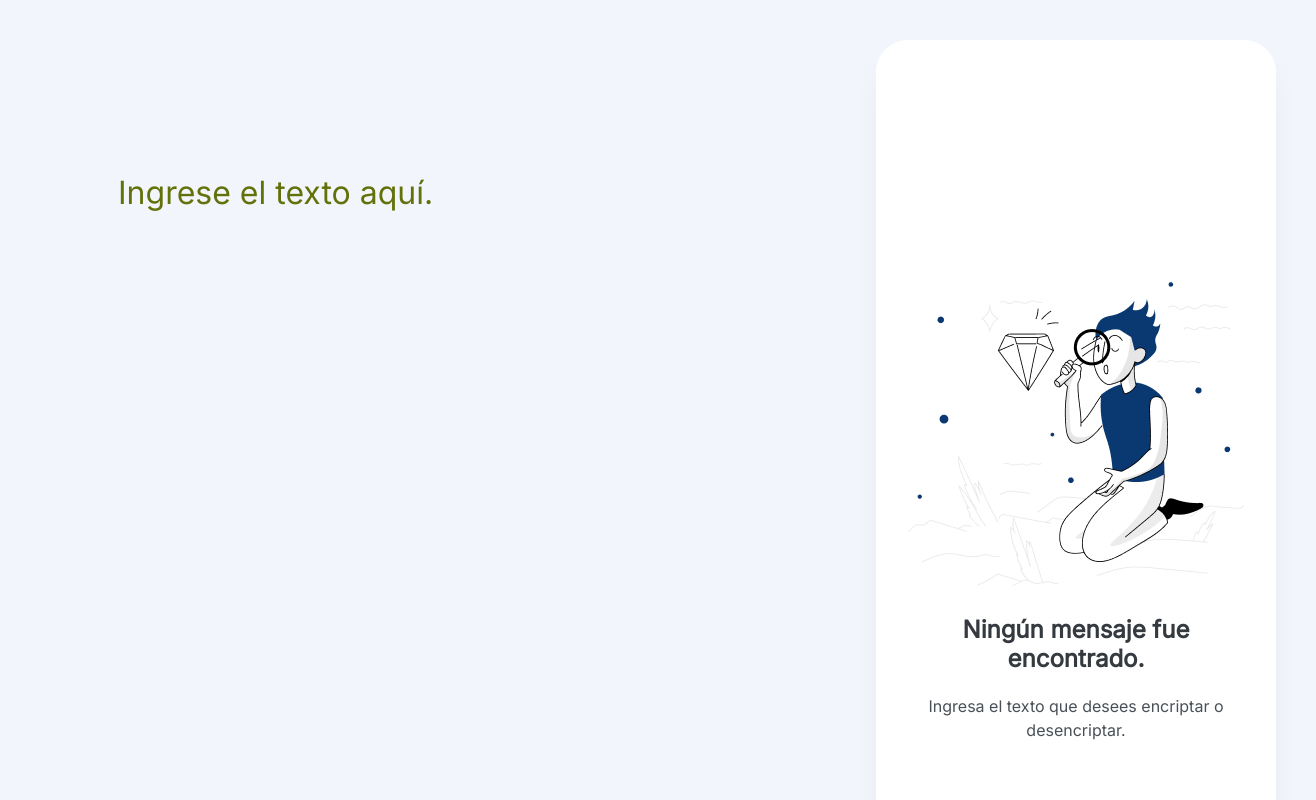
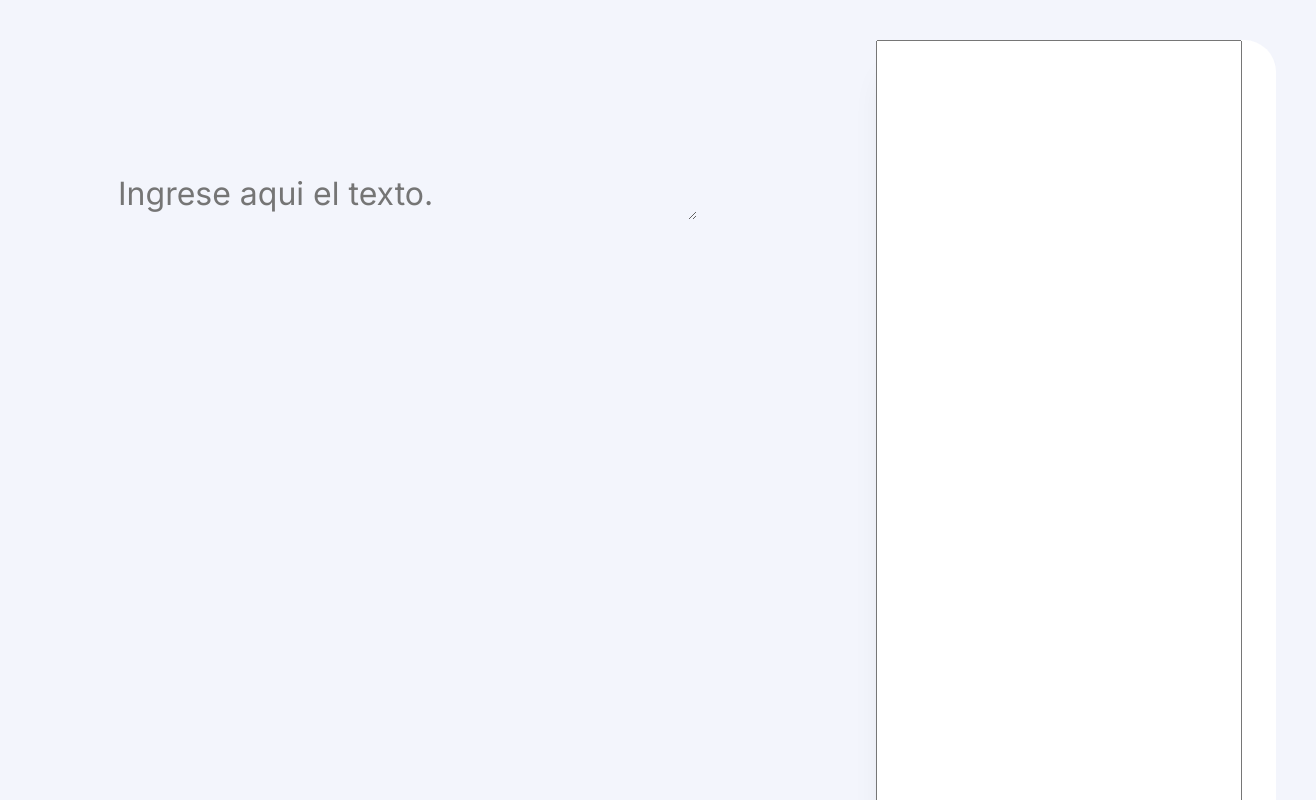
Before and after one commit to AndyDevla/AluraChallenge, a plain HTML site: page index.html in a window 1280 px wide. Shown: the top 800 px of the page, 1316 px wide, since content can reach past the window. Drawn offline with nearby package versions, Linux system fonts and the light colour scheme.

Commit message:
added encryt feature

```diff
--- a/index.html
+++ b/index.html
@@ -6,9 +6,12 @@
     <meta http-equiv="X-UA-Compatible" content="IE=edge">
     <meta name="viewport" content="width=device-width, initial-scale=1.0">
     <title>Encriptador/Desencriptador</title>
-    <link rel="stylesheet" href="style.css" />
+    <link rel="stylesheet" href="reset.css"/>
+    <link rel="stylesheet" href="style.css"/>
     <link rel="stylesheet" href="https://fonts.googleapis.com/css2?family=Inter">
-
+    <link href="img/Vector.png" rel="icon">
+    <link href="img/Vector.png" rel="apple-touch-icon">
+    <link rel="stylesheet" href="https://cdnjs.cloudflare.com/ajax/libs/aos/2.3.4/aos.css" integrity="sha512-1cK78a1o+ht2JcaW6g8OXYwqpev9+6GqOkz9xmBN9iUUhIndKtxwILGWYOSibOKjLsEdjyjZvYDq/cZwNeak0w==" crossorigin="anonymous" referrerpolicy="no-referrer" />
 </head>
 
 <body>
@@ -24,7 +27,10 @@
         </div>
 
         <div class="frameMuneco">
-            <img id="muneco" src="img/Muñeco.png" alt="Muñeco" />
+
+                <textarea placeholder=" " class="textboxDecrypt" id="textboxDecrypt"></textarea>
+
+            <img id="muneco" src="img/Muñeco.png" alt="Muñeco"/>
             <div>
                 <div id="textoMuneco1">
                     <span>Ningún mensaje fue encontrado.</span>
@@ -33,19 +39,32 @@
                     <span>Ingresa el texto que desees encriptar o desencriptar.</span>
                 </div>
             </div>
+            <div style="text-align: center; ">
+
+            </div>
+            <button type="button" class="buttonCopiar" id="buttonCopiar" onclick="buttonCopiar()">Copiar</button>
         </div>
 
-        <input class="textboxEncrypt" id="textboxEncrypt" value="Ingrese el texto aquí.">
+        <!-- <input class="textboxEncrypt" id="textboxEncrypt" value="Ingrese el texto aquí."> -->
+        <textarea class="textboxEncrypt" id="textboxEncrypt" placeholder="Ingrese aqui el texto."></textarea>
+
 
         <div class="frameBotones">
-            <button class="buttonEncriptar" id="buttonEncriptar" onclick="encriptar()">Encriptar</button>
-            <button class="buttonDesencriptar" id="buttonDesencriptar" onclick="desencriptar()">Desencriptar</button>
+            <button type="button" class="buttonEncriptar" id="buttonEncriptar" onclick="buttonEncriptar()">Encriptar</button>
+            <button type="button" class="buttonDesencriptar" id="buttonDesencriptar" onclick="buttonDesencriptar()">Desencriptar</button>
         </div>
 
+    </div>
+    <script src="js/app.js"></script>
 
-    </div>
+    <script src="https://cdnjs.cloudflare.com/ajax/libs/aos/2.3.4/aos.js" integrity="sha512-A7AYk1fGKX6S2SsHywmPkrnzTZHrgiVT7GcQkLGDe2ev0aWb8zejytzS8wjo7PGEXKqJOrjQ4oORtnimIRZBtw==" crossorigin="anonymous" referrerpolicy="no-referrer"></script>
+    <script>
+     AOS.init();
+
+   </script>
+   <script type="text/JavaScript" src="script.js"></script>
 </body>
-<script type="text/JavaScript" src="script.js"></script>
+
 
 
 </html>
--- /dev/null
+++ b/reset.css
@@ -0,0 +1,48 @@
+/* http://meyerweb.com/eric/tools/css/reset/
+   v2.0 | 20110126
+   License: none (public domain)
+*/
+
+html, body, div, span, applet, object, iframe,
+h1, h2, h3, h4, h5, h6, p, blockquote, pre,
+a, abbr, acronym, address, big, cite, code,
+del, dfn, em, img, ins, kbd, q, s, samp,
+small, strike, strong, sub, sup, tt, var,
+b, u, i, center,
+dl, dt, dd, ol, ul, li,
+fieldset, form, label, legend,
+table, caption, tbody, tfoot, thead, tr, th, td,
+article, aside, canvas, details, embed,
+figure, figcaption, footer, header, hgroup,
+menu, nav, output, ruby, section, summary,
+time, mark, audio, video {
+	margin: 0;
+	padding: 0;
+	border: 0;
+	font-size: 100%;
+	font: inherit;
+	vertical-align: baseline;
+}
+/* HTML5 display-role reset for older browsers */
+article, aside, details, figcaption, figure,
+footer, header, hgroup, menu, nav, section {
+	display: block;
+}
+body {
+	line-height: 1;
+}
+ol, ul {
+	list-style: none;
+}
+blockquote, q {
+	quotes: none;
+}
+blockquote:before, blockquote:after,
+q:before, q:after {
+	content: '';
+	content: none;
+}
+table {
+	border-collapse: collapse;
+	border-spacing: 0;
+}
--- a/script.js
+++ b/script.js
@@ -1,11 +1,19 @@
-function encriptar() {
-    alert('encriptar');
-    var ancla = document.getElementsByClassName('nav-enlace');
-    for (var i = 0; i < ancla.length; i++) {
-        ancla[i].classList.toggle('desaparece');
-    }
+
+
+
+function buttonEncriptar() {
+    var textboxEncrypt = document.getElementById("textboxEncrypt").value.toLowerCase();
+    //alert(textboxEncrypt);
+
+    var textEncrypted = textboxEncrypt.replace(/e/img, "enter");
+    var textEncrypted = textEncrypted.replace(/i/img, "imes");
+    var textEncrypted = textEncrypted.replace(/a/img, "ai");
+    var textEncrypted = textEncrypted.replace(/o/img, "ober");
+    var textEncrypted = textEncrypted.replace(/u/img, "ufat");
+
+    document.getElementById("textboxDecrypt").innerHTML = textEncrypted;
 }
 
-function desencriptar(){
+function buttonDesencriptar(){
     alert('desencriptar');
 }
--- a/style.css
+++ b/style.css
@@ -5,10 +5,11 @@ html * {
 body {
     background: #F3F5FC;
     position: relative;
-    width: 1440px;
-    height: 1024px;
+    width: 100%;
+    height: 100%;
+    min-height: inherit;
     display: flex;
-    margin:auto;
+    margin: auto;
 }
 
 .header {
@@ -45,9 +46,24 @@ body {
     top: 851px;
 }
 
+.textboxDecrypt {
+    text-align: center;
+    position: absolute;
+    width: 90%;
+    height: 85%;
+    display: fixed;
 
+    font-family: 'Inter';
+    font-style: normal;
+    font-weight: 400;
+    font-size: 24px;
+    line-height: 150%;
+    color: #495057;
+
+}
 
 .textboxEncrypt {
+    flex-grow: 1000;
     position: absolute;
     width: 577px;
     height: 48px;
@@ -110,6 +126,32 @@ body {
     text-align: center;
 }
 
+
+.buttonCopiar {
+    box-sizing: border-box;
+    display: flex;
+    flex-direction: row;
+    align-items: flex-start;
+    padding: 24px;
+    gap: 8px;
+    width: 60%;
+    height: 67px;
+    background: #ffffff;
+    border: 1px solid #0A3871;
+    border-radius: 24px;
+    flex: none;
+    order: 1;
+    flex-grow: 0;
+    display: table-cell;
+    font-family: 'Inter';
+    font-style: normal;
+    font-weight: 400;
+    font-size: 16px;
+    line-height: 19px;
+    text-align: center;
+}
+
+
 .frameBotones {
     display: flex;
     flex-direction: row;
@@ -129,6 +171,7 @@ body {
     height: 304px;
     margin: auto;
     margin-bottom: 30px;
+    display: none;
 }
 
 .frameMuneco {
```
